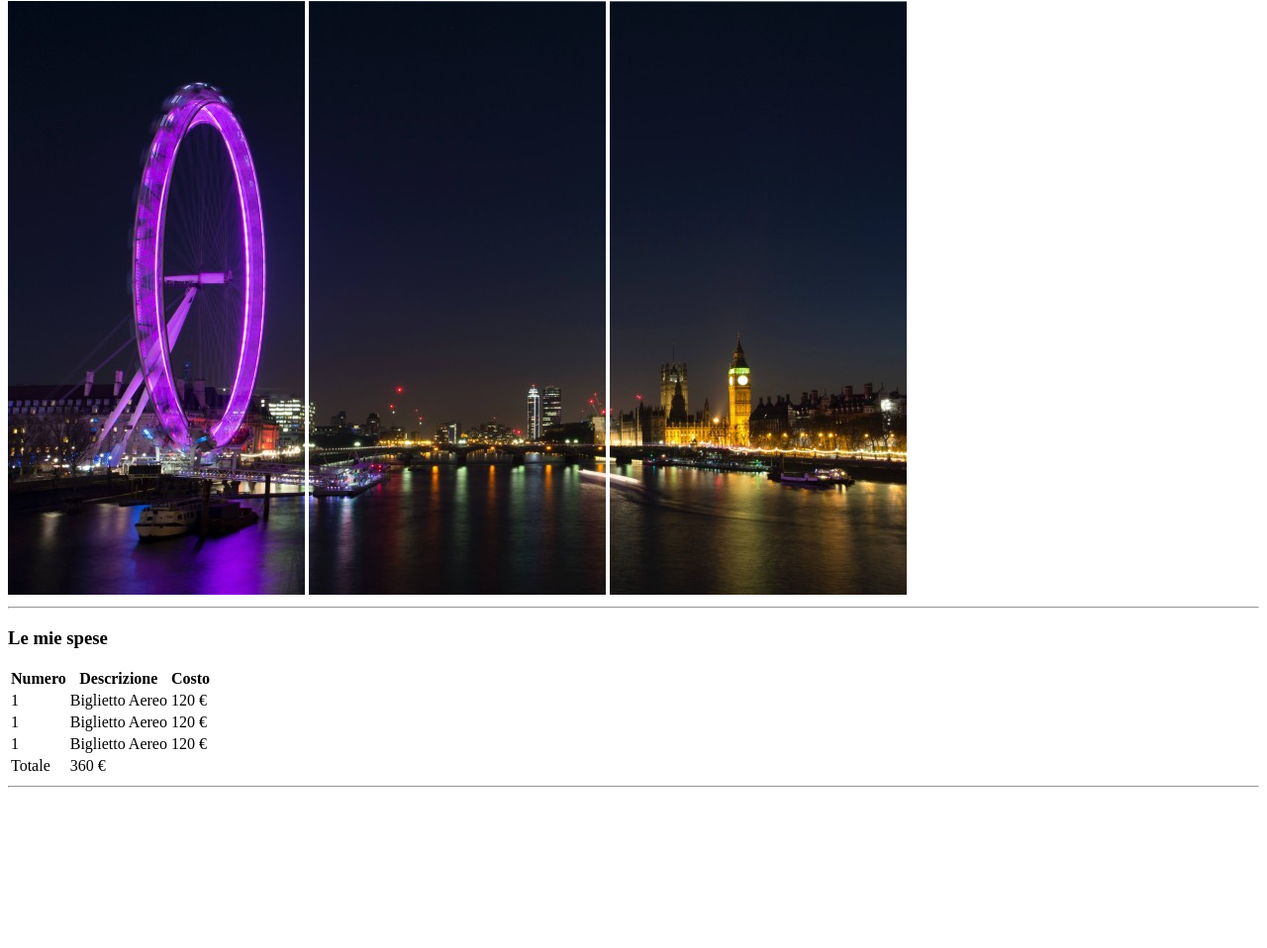
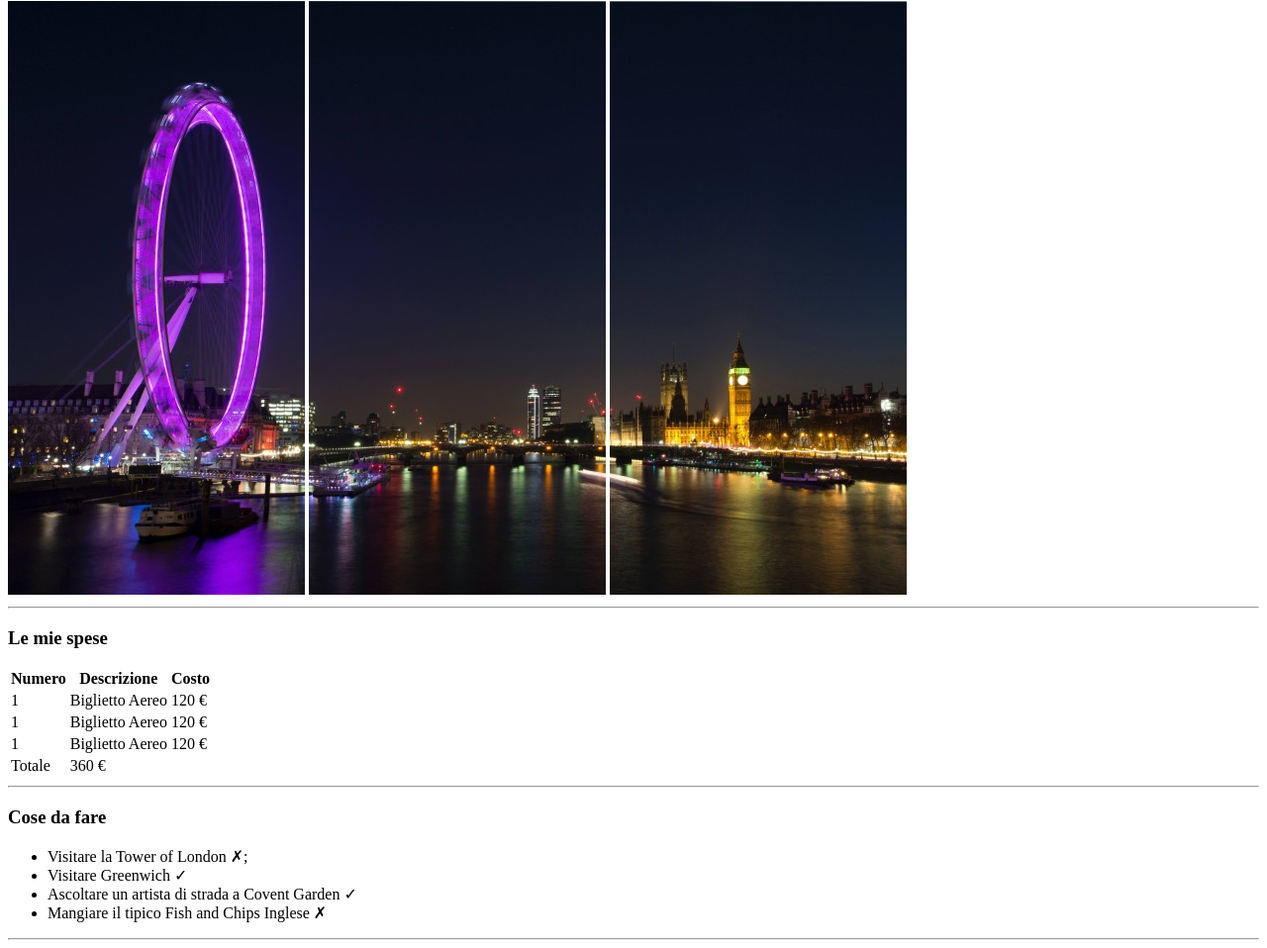
Before and after one commit to AlessandroPuglisi21/html-london-trip, a plain HTML site: page index.html in a window 1280 px wide. Shown: the part 79-1037 px from the top of the page at 99% size. Before the commit the page ends 883 px from the top, so only its background shows below. Drawn offline with Linux system fonts and the light colour scheme.

Commit message:
Added "cose da fare"

```diff
--- a/index.html
+++ b/index.html
@@ -55,8 +55,14 @@
 
      <!-- Cose da fare -->
     <section>
-
-
+        <h3>Cose da fare</h3>
+        <ul>
+            <li>Visitare la Tower of London &cross;;</li>
+            <li>Visitare Greenwich &check;</li>
+            <li>Ascoltare un artista di strada a Covent Garden &check;</li>
+            <li>Mangiare il tipico Fish and Chips Inglese &cross;</li>
+        </ul>
+        <hr>
      </section>
 
       <!-- Info Utili -->
```
